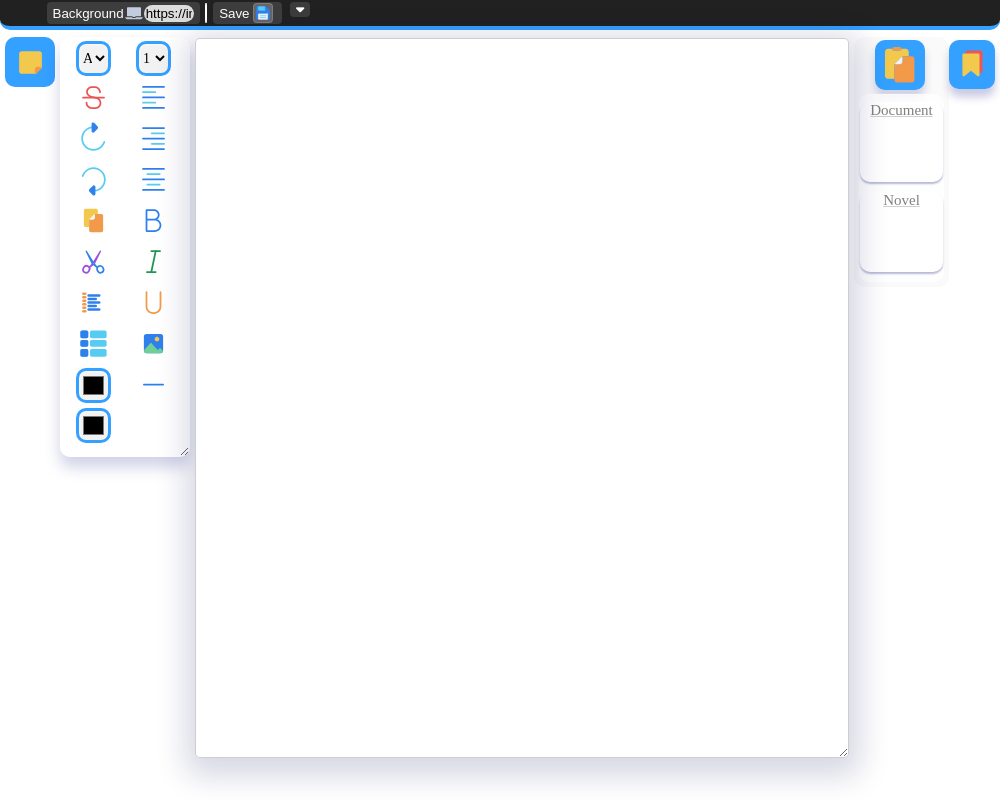
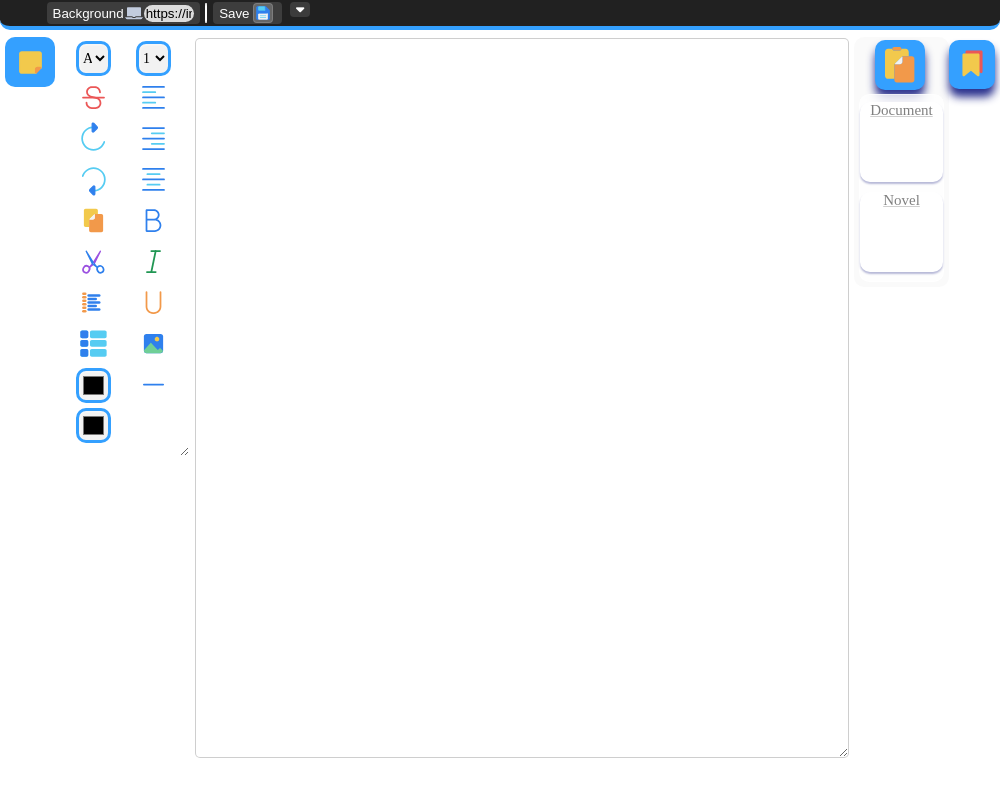
Before and after one commit to TrshDesigns/Skrivbar, an Electron app: page index.html in a window 1000 px wide. Drawn offline with nearby package versions, Linux system fonts and the light colour scheme; no server answers.

Commit message:
changes remove shadows

```diff
--- a/style.css
+++ b/style.css
@@ -54,7 +54,6 @@ body {
   list-style: none;
   overflow: hidden;
   background: rgba(255, 255, 255, 0.206);
-  box-shadow: 0 10px 15px 0 rgba(31, 38, 135, 0.212);
   backdrop-filter: blur(4px);
   -webkit-backdrop-filter: blur(4px);
   border-radius: 10px;
@@ -101,7 +100,6 @@ option {
   margin-top: 3px;
   background: rgba(255, 255, 255, 0.829);
   color: rgb(3, 0, 23);
-  box-shadow: 1px 8px 30px 10px rgba(21, 26, 98, 0.177);
   backdrop-filter: blur(4px);
   -webkit-backdrop-filter: blur(4px);
   border-radius: 5px;
@@ -153,7 +151,7 @@ option {
   margin: -3.1px 5px 0px 0px;
   border-radius: 10px;
   background-color: var(--color-theme);
-  box-shadow: 0 8px 8px 0 rgba(31, 38, 135, 0.192);
+  box-shadow: 0 8px 8px 0 rgba(31, 38, 135, 0.92);
   transition: all 0.7s;
   margin-left: 10px;
 }
@@ -239,7 +237,6 @@ option {
   text-align: left;
   font-family: "Noto Serif SC", serif;
   background: rgba(255, 255, 255, 0.11);
-  box-shadow: 0 8px 32px 0 rgba(31, 38, 135, 0.274);
   backdrop-filter: blur(4px);
   -webkit-backdrop-filter: blur(4px);
   border-radius: 10px;
@@ -284,7 +281,7 @@ option {
   margin: 5px 5px 0px 0px;
   border-radius: 10px;
   background-color: var(--color-theme);
-  box-shadow: 0 8px 8px 0 rgba(31, 38, 135, 0.245);
+  box-shadow: 0 8px 8px 0 rgba(31, 38, 135, 0.95);
   transition: all 0.7s;
 }
 #organizer-hider:focus {
@@ -305,7 +302,6 @@ option {
   margin: 0.5px;
   padding-right: 9px;
   background: rgba(255, 255, 255, 0.37);
-  box-shadow: 0 8px 12px 0 rgba(10, 12, 43, 0.239);
   backdrop-filter: blur(4px);
   -webkit-backdrop-filter: blur(4px);
   border-radius: 10px;
```
